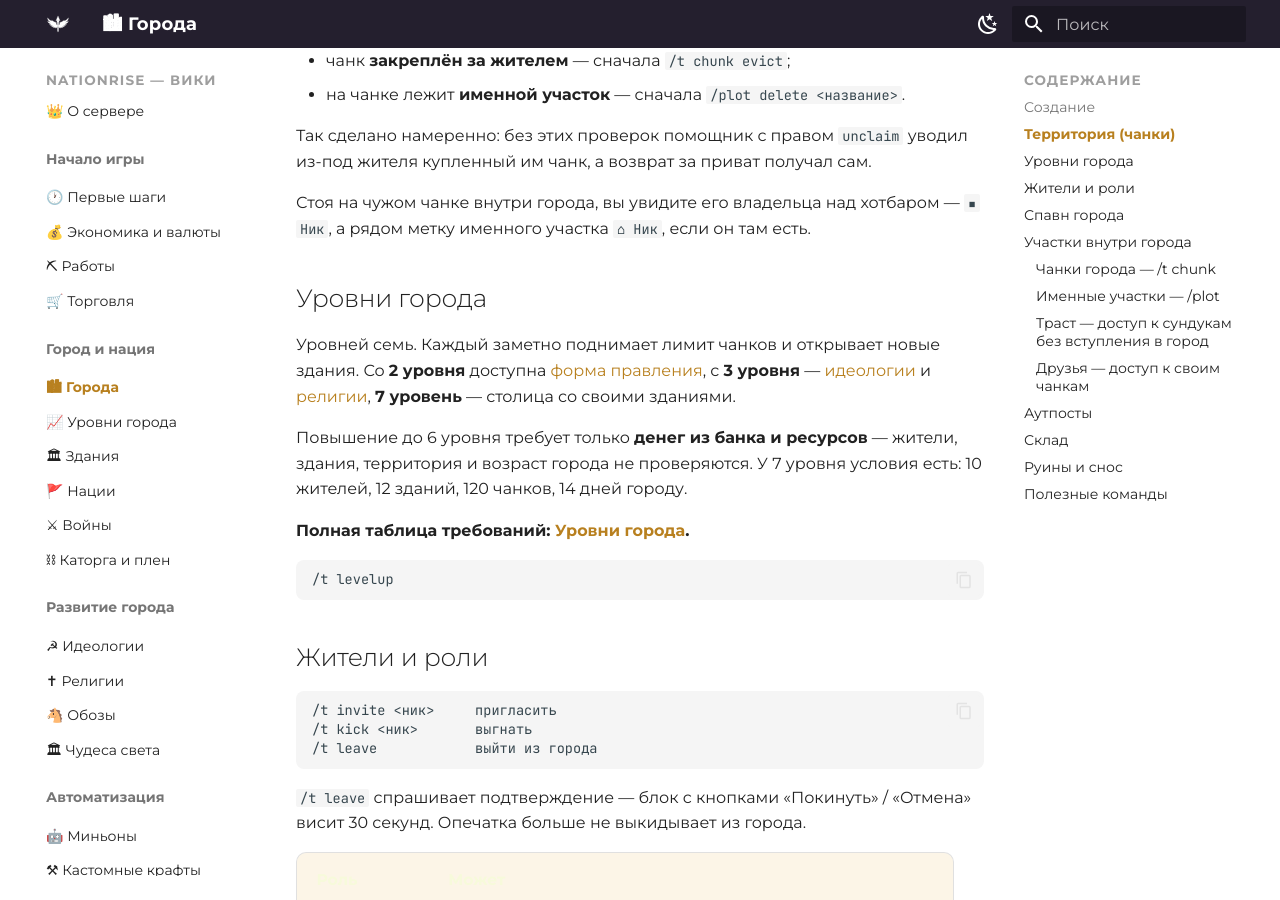
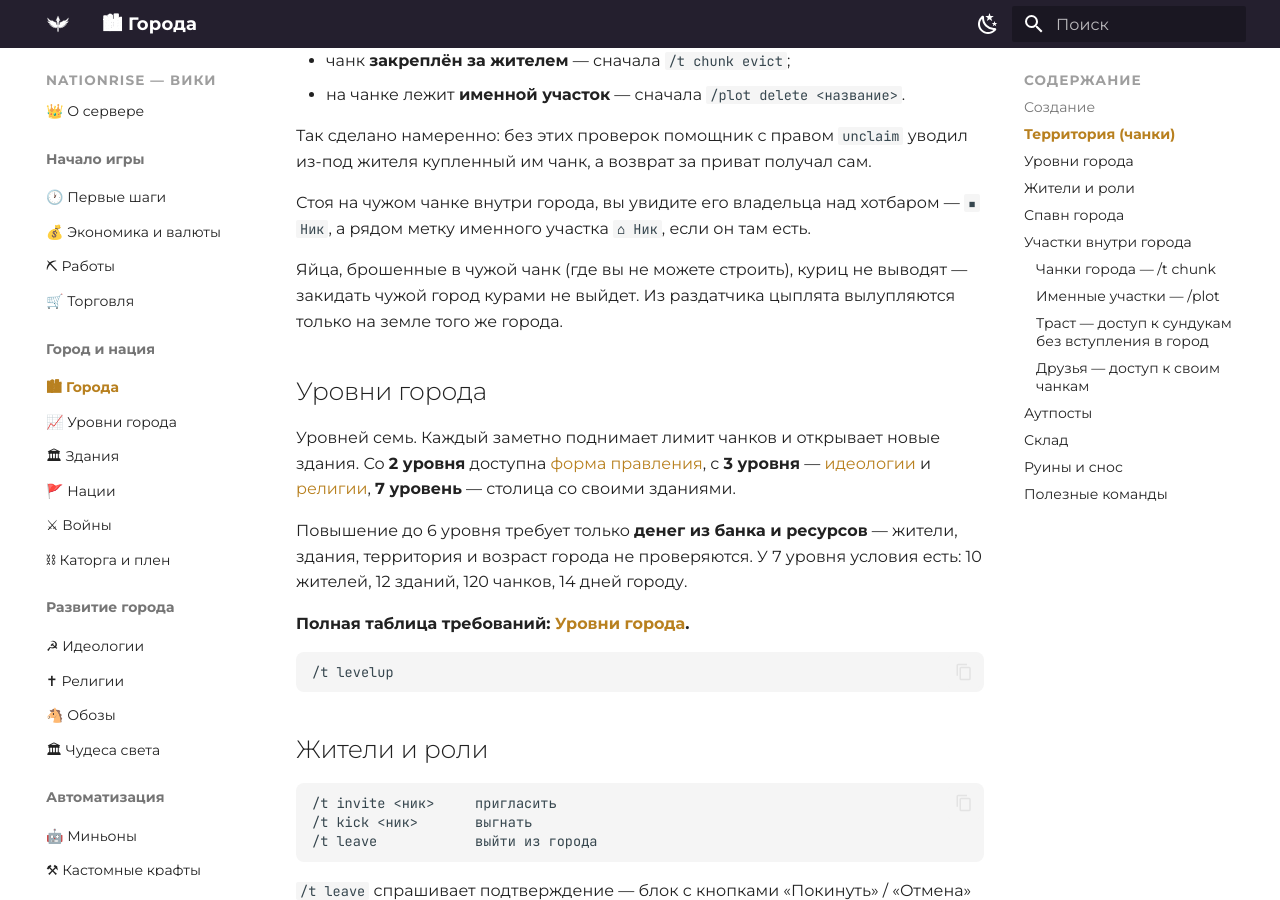
Before and after one commit to zixSSSed/NationRise-Wiki-RU, an MkDocs documentation site: the page built from docs/towns.md, in a window 1280 px wide and 900 px high, scrolled down 1404 px. Built offline with MkDocs 1.6.1 and Material for MkDocs 9.7.7, drawn with Linux system fonts in a browser that asks for light colours.

Commit message:
Яйца в чужом чанке не выводят кур
Co-Authored-By: Claude Opus 5.5 <noreply@anthropic.com>

```diff
--- a/docs/towns.md
+++ b/docs/towns.md
@@ -57,6 +57,9 @@
 
 Стоя на чужом чанке внутри города, вы увидите его владельца над хотбаром —
 `▪ Ник`, а рядом метку именного участка `⌂ Ник`, если он там есть.
+
+Яйца, брошенные в чужой чанк (где вы не можете строить), куриц не выводят — закидать чужой
+город курами не выйдет. Из раздатчика цыплята вылупляются только на земле того же города.
 
 ## Уровни города
 
```
